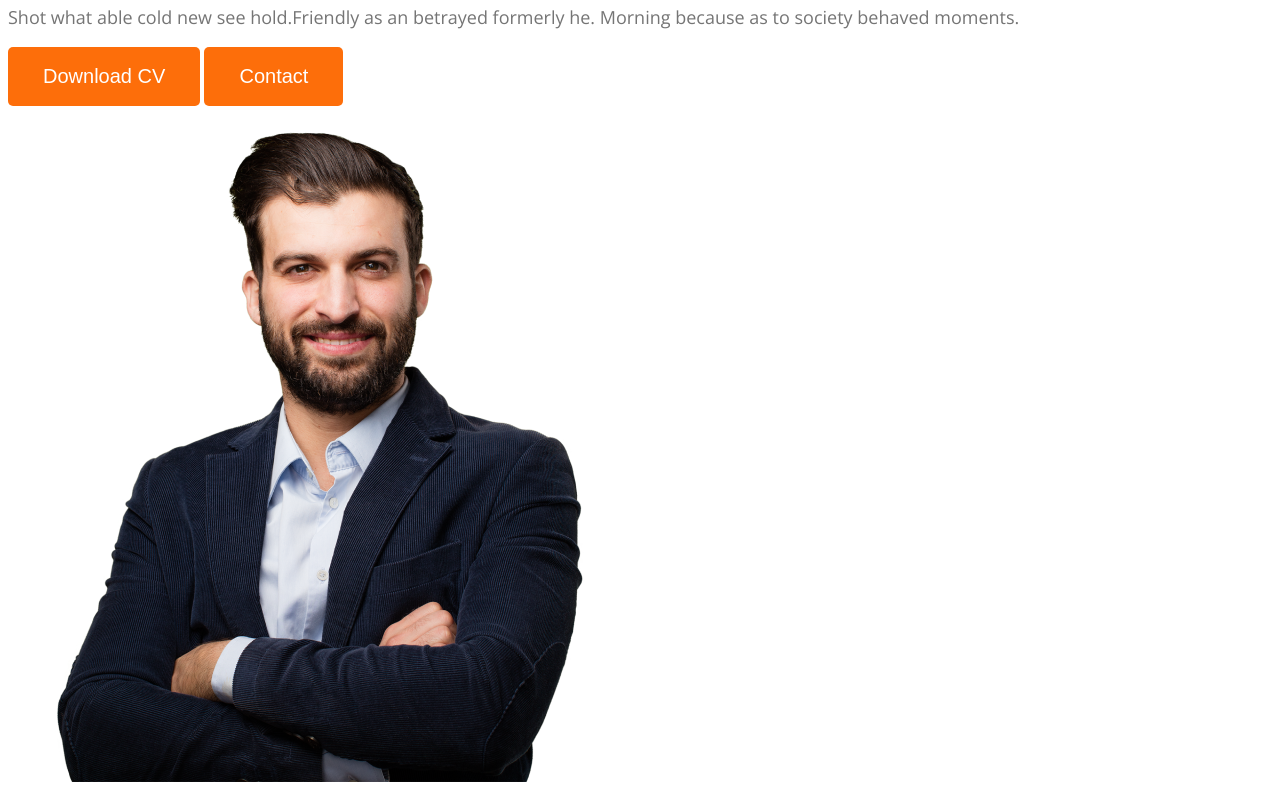
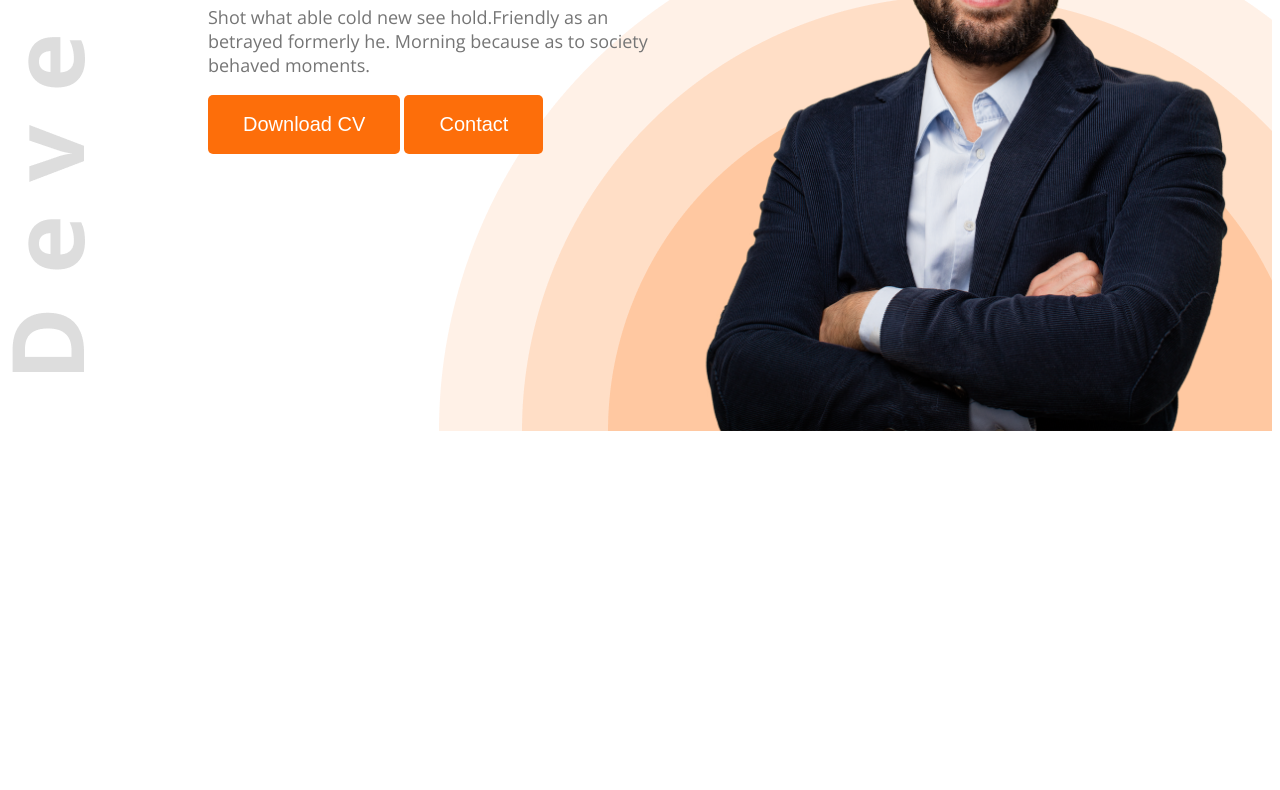
Before and after one commit to nokib-web/web-developer-portfolio, a plain HTML site: page index.html in a window 1280 px wide. Shown: the part 399-1189 px from the top of the page. After the commit the page ends 838 px from the top, so only its background shows below. Drawn offline with nearby package versions, Linux system fonts and the light colour scheme.

Commit message:
added all the code

```diff
--- a/index.html
+++ b/index.html
@@ -15,7 +15,7 @@
     <link rel="stylesheet" href="styles/portfolio.css">
 </head>
 <body class="open-sans-normal">
-    <header>
+    <header class="header">
         <nav>
             <h3 class="nav-title">Ma<span class="text-primary">r</span>y</h3>
             <ul>
@@ -34,7 +34,7 @@
             <button class="btn-primary">Download CV</button>
             <button class="btn-primary">Contact</button>
         </div>
-        <img src="images/hardy.png" alt="">
+        <img class="bannar-profile-pic" src="images/hardy.png" alt="">
      </div>
     </header>
     <main>
--- a/styles/portfolio.css
+++ b/styles/portfolio.css
@@ -63,6 +63,9 @@ nav ul{
     font-size: 45px;
     font-weight: 600;
 }
+.bannar-content{
+    max-width: 580px;
+}
 .banner-titles{
     font-weight: bold;
     font-size: 85px;
@@ -70,3 +73,18 @@ nav ul{
 .bannar-description{
     font-size: 18px;
 }
+.bannar-profile-pic{
+    width: 580px;
+}
+.bannar{
+    display: flex;
+    justify-content: space-between;
+    margin: 0 35px 0 200px;
+
+}
+
+.header{
+    background-image: url(../images/developer.png), url(../images/header_bg.png);
+    background-repeat: no-repeat;
+    background-position:  top left, right bottom;
+}
```
